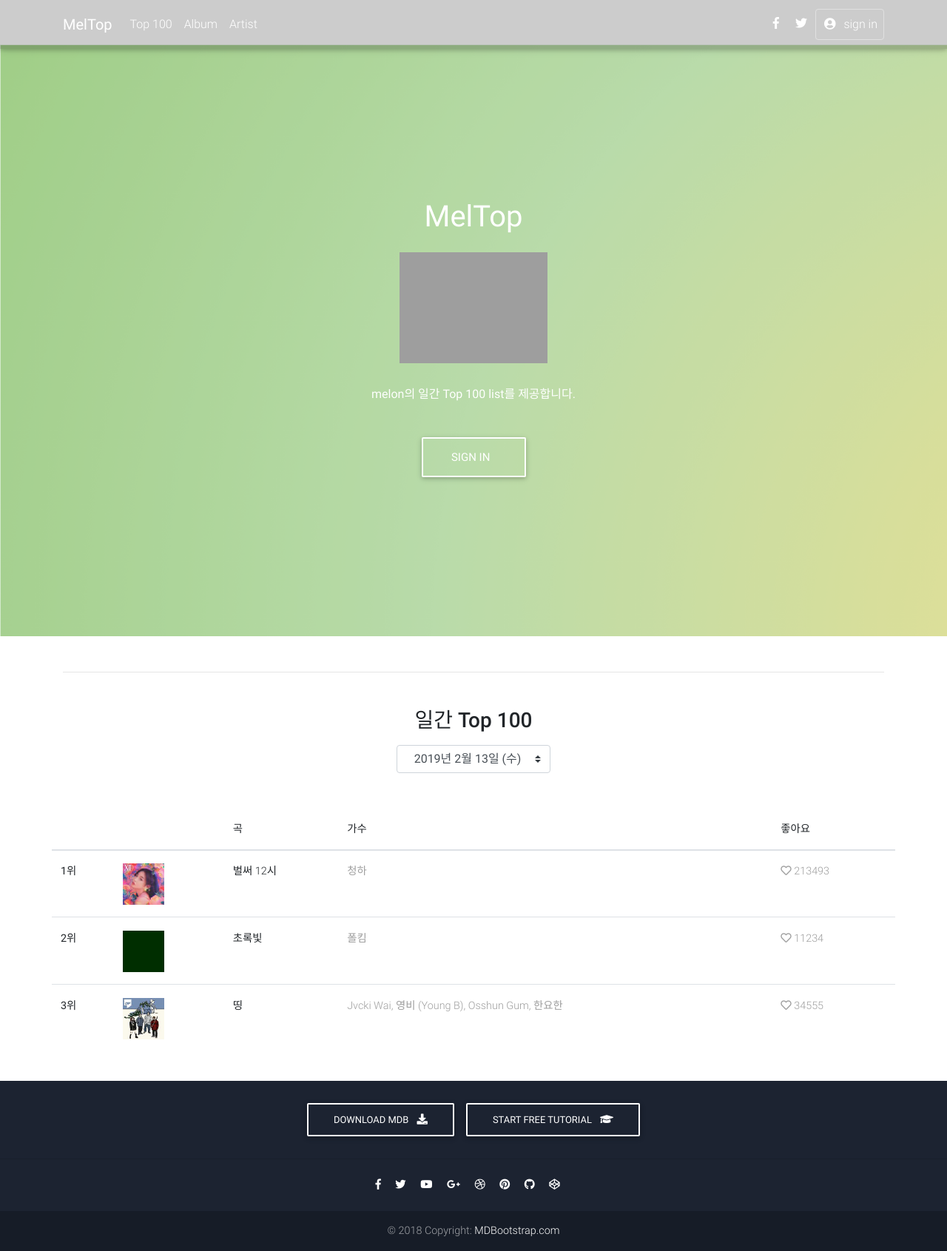
After one commit to eeuoo/Pyweb, a Flask app: page /meltop100 in a window 1280 px wide. The commit adds this page. Shown: the whole page at 74% size. Run offline with Flask 2, Linux system fonts and the light colour scheme; some libraries are stand-ins or nearby versions; grey boxes are pictures that could not be loaded.

Commit message:
2019-02-13

```diff
--- a/helloflask/static/css/style.css
+++ b/helloflask/static/css/style.css
@@ -3,6 +3,10 @@ html,
 body,
 .view {
   height: 100%; }
+
+body {
+  margin-top: 60px;
+}
 
 /* Full Page Carousel itself*/
 .carousel {
--- /dev/null
+++ b/helloflask/templates/melon_layout.html
@@ -0,0 +1,154 @@
+<!DOCTYPE html>
+<html lang="en">
+
+<head>
+  <meta charset="utf-8">
+  <meta name="viewport" content="width=device-width, initial-scale=1, shrink-to-fit=no">
+  <meta http-equiv="x-ua-compatible" content="ie=edge">
+  <title>Material Design Bootstrap</title>
+  <!-- Font Awesome -->
+  <link rel="stylesheet" href="https://use.fontawesome.com/releases/v5.7.0/css/all.css">
+  <!-- Bootstrap core CSS -->
+  <link href="../static/css/bootstrap.min.css" rel="stylesheet">
+  <!-- Material Design Bootstrap -->
+  <link href="../static/css/mdb.min.css" rel="stylesheet">
+  <!-- Your custom styles (optional) -->
+  <link href="{{ url_for('static', filename='css/style.css') }}" rel="stylesheet">
+  <style type="text/css">
+    @media (min-width: 800px) and (max-width: 850px) {
+      .navbar:not(.top-nav-collapse) {
+        background: #1C2331 !important;
+      }
+    }
+    .melonpng {
+      display: block;
+      margin-left: auto;
+      margin-right: auto;
+      width: 200px;
+      margin-bottom : 30px;
+    }
+
+  </style>
+</head>
+
+<body>
+{% block main %}{% endblock main %}
+
+
+
+<!--Footer-->
+  <footer class="page-footer text-center font-small mt-4 wow fadeIn">
+
+    <!--Call to action-->
+    <div class="pt-4">
+      <a class="btn btn-outline-white" href="https://mdbootstrap.com/docs/jquery/getting-started/download/" target="_blank"
+        role="button">Download MDB
+        <i class="fas fa-download ml-2"></i>
+      </a>
+      <a class="btn btn-outline-white" href="https://mdbootstrap.com/education/bootstrap/" target="_blank" role="button">Start
+        free tutorial
+        <i class="fas fa-graduation-cap ml-2"></i>
+      </a>
+    </div>
+    <!--/.Call to action-->
+
+    <hr class="my-4">
+
+    <!-- Social icons -->
+    <div class="pb-4">
+      <a href="https://www.facebook.com/mdbootstrap" target="_blank">
+        <i class="fab fa-facebook-f mr-3"></i>
+      </a>
+
+      <a href="https://twitter.com/MDBootstrap" target="_blank">
+        <i class="fab fa-twitter mr-3"></i>
+      </a>
+
+      <a href="https://www.youtube.com/watch?v=7MUISDJ5ZZ4" target="_blank">
+        <i class="fab fa-youtube mr-3"></i>
+      </a>
+
+      <a href="https://plus.google.com/u/0/b/107863090883699620484" target="_blank">
+        <i class="fab fa-google-plus-g mr-3"></i>
+      </a>
+
+      <a href="https://dribbble.com/mdbootstrap" target="_blank">
+        <i class="fab fa-dribbble mr-3"></i>
+      </a>
+
+      <a href="https://pinterest.com/mdbootstrap" target="_blank">
+        <i class="fab fa-pinterest mr-3"></i>
+      </a>
+
+      <a href="https://github.com/mdbootstrap/bootstrap-material-design" target="_blank">
+        <i class="fab fa-github mr-3"></i>
+      </a>
+
+      <a href="http://codepen.io/mdbootstrap/" target="_blank">
+        <i class="fab fa-codepen mr-3"></i>
+      </a>
+    </div>
+    <!-- Social icons -->
+
+    <!--Copyright-->
+    <div class="footer-copyright py-3">
+      © 2018 Copyright:
+      <a href="https://mdbootstrap.com/education/bootstrap/" target="_blank"> MDBootstrap.com </a>
+    </div>
+    <!--/.Copyright-->
+
+  </footer>
+  <!--/.Footer-->
+
+  <!--modal-->
+  <div class="modal fade" id="modalLoginForm" tabindex="-1" role="dialog"   aria-labelledby="myModalLabel" aria-hidden="true">
+      <div class="modal-dialog" role="document">
+        <div class="modal-content">
+          <div class="modal-header text-center">
+            <h4 class="modal-title w-100 font-weight-bold">Sign in</h4>
+            <button type="button" class="close" data-dismiss="modal" aria-label="Close">
+              <span aria-hidden="true">&times;</span>
+            </button>
+          </div>
+
+          <div class="modal-body mx-3">
+            <div class="md-form mb-5">
+              <i class="fas fa-envelope prefix grey-text"></i>
+              <input type="email" id="defaultForm-email" class="form-control validate">
+              <label data-error="wrong" data-success="right" for="defaultForm-email">Your email</label>
+            </div>
+
+            <div class="md-form mb-4">
+              <i class="fas fa-lock prefix grey-text"></i>
+              <input type="password" id="defaultForm-pass" class="form-control validate">
+              <label data-error="wrong" data-success="right" for="defaultForm-pass">Your password</label>
+            </div>
+
+          </div>
+
+          <div class="modal-footer d-flex justify-content-center">
+            <button class="btn btn-default">Login</button>
+          </div>
+
+        </div>
+      </div>
+    </div>
+
+
+  <!-- SCRIPTS -->
+  <!-- JQuery -->
+  <script type="text/javascript" src="{{ url_for('static', filename='js/jquery-3.3.1.min.js') }}" ></script>
+  <!-- Bootstrap tooltips -->
+  <script type="text/javascript" src= "{{ url_for('static', filename='js/popper.min.js') }}" ></script>
+  <!-- Bootstrap core JavaScript -->
+  <script type="text/javascript" src= "{{ url_for('static', filename='js/bootstrap.min.js') }}" ></script>
+  <!-- MDB core JavaScript -->
+  <script type="text/javascript" src="{{ url_for('static', filename='js/mdb.min.js') }}" ></script>
+  <!-- Initializations -->
+  <script type="text/javascript">
+    // Animations initialization
+    new WOW().init();
+
+  </script>
+</body>
+</html>
--- a/helloflask/templates/meltop100.html
+++ b/helloflask/templates/meltop100.html
@@ -1,89 +1,12 @@
-<!DOCTYPE html>
-<html lang="en">
+{% extends "melon_layout.html" %}
 
-<head>
-  <meta charset="utf-8">
-  <meta name="viewport" content="width=device-width, initial-scale=1, shrink-to-fit=no">
-  <meta http-equiv="x-ua-compatible" content="ie=edge">
-  <title>Material Design Bootstrap</title>
-  <!-- Font Awesome -->
-  <link rel="stylesheet" href="https://use.fontawesome.com/releases/v5.7.0/css/all.css">
-  <!-- Bootstrap core CSS -->
-  <link href="css/bootstrap.min.css" rel="stylesheet">
-  <!-- Material Design Bootstrap -->
-  <link href="css/mdb.min.css" rel="stylesheet">
-  <!-- Your custom styles (optional) -->
-  <link href="css/style.min.css" rel="stylesheet">
-  <style type="text/css">
-    @media (min-width: 800px) and (max-width: 850px) {
-      .navbar:not(.top-nav-collapse) {
-        background: #1C2331 !important;
-      }
-    }
-    .aaa { color : red;}
-    .bbb { color : blue;}
-
-  </style>
-</head>
-
-<body>
-
-  <h1 style="color:green;"> Jinja Test : {{Title}} {{mu}} </h1>
-
-  <hr>
-    <ul>
-      {% for title, link, ref in navis recursive %}
-          <li>
-              <a href={{link}} >{{title}}</a>
-              <ul>{{ loop(ref) }}</ul>
-          </li>
-      {% endfor %}
-    </ul>
-
-  <hr>
-  <ul>
-      {% for rank, title, name, hide, ref in lst2 recursive %}
-          <li>
-              {{title}}: {{name}}
-              <ul class="sub">{{ loop(ref) }}</ul>
-              {% if loop(ref) %}
-              {% endif %}
-          </li>
-      {% endfor %}
-    </ul>
-
-  <hr>
-
-  <ul>
-    {% for item in lst %}
-        <li>{{item[0]}}: {{item[1]}}</li>
-    {% endfor %}
-
-    {% for title, name, isShow in lst if isShow %}
-        <li class="{{loop.cycle('aaa', 'bbb')}}" > {{title}}: {{name}} - {{loop.depth}}</li>
-    {% endfor %}
-  </ul>
-
-
-  <pre>
-
-    {{ "<strong>Strong</strong>" | safe}}
-    {{ "<strong>Strong</strong>" | striptags}}
-
-    {% raw %}
-    {% if True  %}
-          TTT
-    {% endif %}
-    {% endraw %}
-
-  </pre>
-
+{% block main %}
   <!-- Navbar -->
   <nav class="navbar fixed-top navbar-expand-lg navbar-dark scrolling-navbar">
     <div class="container">
 
       <!-- Brand -->
-      <a class="navbar-brand" href="#" target="_blank">
+      <a class="navbar-brand" href="#" target="_self">
         <strong>MelTop</strong>
       </a>
 
@@ -122,10 +45,8 @@
             </a>
           </li>
           <li class="nav-item">
-            <a href="https://github.com/mdbootstrap/bootstrap-material-design" class="nav-link border border-light rounded"
-              target="_blank">
-              <i class="fas fa-user-circle mr-2"></i>sign in
-
+            <a href="" class="nav-link border border-light rounded" data-toggle="modal" data-target="#modalLoginForm">
+              <i class="fas fa-user-circle mr-2 text-center"></i>sign in
             </a>
           </li>
         </ul>
@@ -183,7 +66,7 @@
 
       <!--First slide-->
       <div class="carousel-item active">
-        <div class="view" style="background-image: url('../full-page-image-carousel/img/melon222.png'); background-repeat: no-repeat; background-size: cover;">
+        <div class="view" style="background-image: url('../static/img/melon222.png'); background-repeat: no-repeat; background-size: cover;">
 
           <!-- Mask & flexbox options-->
           <div class="mask rgba-green-slight d-flex justify-content-center align-items-center">
@@ -193,14 +76,14 @@
               <h1 class="mb-4">
                 <strong>MelTop</strong>
               </h1>
-
+              <img src="../static/img/melon_PNG14382.png" class="melonpng" >
               <p>
                 <strong>melon의 일간 Top 100 list를 제공합니다.</strong>
               </p>
 
               <br>
-              <br>
-              <a target="_blank" href="https://mdbootstrap.com/education/bootstrap/" class="btn btn-outline-white btn-lg">Sign in
+
+              <a href="" class="btn btn-outline-white btn-lg" data-toggle="modal" data-target="#modalLoginForm">Sign in
                 <i class="fas ml-1"></i>
               </a>
             </div>
@@ -227,10 +110,19 @@
       <hr class="my-5">
 
       <!--Section: Main features & Quick Start-->
-      <section >
+      <section id="dailyList" >
 
-        <h3 id="dailyList" class="h3 text-center mb-3">일간 Top 100</h3>
-        <p class=" text-center mb-5">2019년 2월 8일 (목)</p>
+        <h3 class="h3 text-center mb-3">일간 Top 100</h3>
+
+        <div class="text-center">
+        <select class="custom-select text-center mb-5" style="width : 13rem;" >
+        <!--TODO 날짜 선택 박스 디폴트 값 '오늘'로 설정하기 -->
+        <option selected>2019년 2월 13일 (수) </option>
+        <option value="1">2019년 2월 12일 (화)</option>
+        <option value="2">2019년 2월 11일 (월)</option>
+        <option value="3">2019년 2월 10일 (일)</option>
+        </select>
+        </div>
 
         <!--Grid row-->
         <div class="row wow fadeIn">
@@ -249,7 +141,7 @@
               <tr>
                 <th scope="row">1위</th>
                 <td>
-                  <img src="../full-page-image-carousel/img/melon_img3.png" style="width:3.5rem;" ></img>
+                  <img src="../static/img/melon_img3.png" style="width:3.5rem;" ></img>
                 </td>
                 <td>벌써 12시</td>
                 <td class="grey-text">청하</td>
@@ -261,7 +153,7 @@
               <tr>
                 <th scope="row">2위</th>
                 <td>
-                  <img src="../full-page-image-carousel/img/melon_img1.png" style="width:3.5rem;" ></img>
+                  <img src="../static/img/melon_img1.png" style="width:3.5rem;" ></img>
                 </td>
                 <td>초록빛</td>
                 <td class="grey-text">폴킴</td>
@@ -273,7 +165,7 @@
               <tr>
                 <th scope="row">3위</th>
                 <td>
-                  <img src="../full-page-image-carousel/img/melon_img5.png" style="width:3.5rem;" ></img>
+                  <img src="../static/img/melon_img5.png" style="width:3.5rem;" ></img>
                 </td>
                 <td >띵</td>
                 <td class="grey-text">Jvcki Wai, 영비 (Young B), Osshun Gum, 한요한</td>
@@ -296,85 +188,4 @@
   </main>
   <!--Main layout-->
 
-  <!--Footer-->
-  <footer class="page-footer text-center font-small mt-4 wow fadeIn">
-
-    <!--Call to action-->
-    <div class="pt-4">
-      <a class="btn btn-outline-white" href="https://mdbootstrap.com/docs/jquery/getting-started/download/" target="_blank"
-        role="button">Download MDB
-        <i class="fas fa-download ml-2"></i>
-      </a>
-      <a class="btn btn-outline-white" href="https://mdbootstrap.com/education/bootstrap/" target="_blank" role="button">Start
-        free tutorial
-        <i class="fas fa-graduation-cap ml-2"></i>
-      </a>
-    </div>
-    <!--/.Call to action-->
-
-    <hr class="my-4">
-
-    <!-- Social icons -->
-    <div class="pb-4">
-      <a href="https://www.facebook.com/mdbootstrap" target="_blank">
-        <i class="fab fa-facebook-f mr-3"></i>
-      </a>
-
-      <a href="https://twitter.com/MDBootstrap" target="_blank">
-        <i class="fab fa-twitter mr-3"></i>
-      </a>
-
-      <a href="https://www.youtube.com/watch?v=7MUISDJ5ZZ4" target="_blank">
-        <i class="fab fa-youtube mr-3"></i>
-      </a>
-
-      <a href="https://plus.google.com/u/0/b/107863090883699620484" target="_blank">
-        <i class="fab fa-google-plus-g mr-3"></i>
-      </a>
-
-      <a href="https://dribbble.com/mdbootstrap" target="_blank">
-        <i class="fab fa-dribbble mr-3"></i>
-      </a>
-
-      <a href="https://pinterest.com/mdbootstrap" target="_blank">
-        <i class="fab fa-pinterest mr-3"></i>
-      </a>
-
-      <a href="https://github.com/mdbootstrap/bootstrap-material-design" target="_blank">
-        <i class="fab fa-github mr-3"></i>
-      </a>
-
-      <a href="http://codepen.io/mdbootstrap/" target="_blank">
-        <i class="fab fa-codepen mr-3"></i>
-      </a>
-    </div>
-    <!-- Social icons -->
-
-    <!--Copyright-->
-    <div class="footer-copyright py-3">
-      © 2018 Copyright:
-      <a href="https://mdbootstrap.com/education/bootstrap/" target="_blank"> MDBootstrap.com </a>
-    </div>
-    <!--/.Copyright-->
-
-  </footer>
-  <!--/.Footer-->
-
-  <!-- SCRIPTS -->
-  <!-- JQuery -->
-  <script type="text/javascript" src="js/jquery-3.3.1.min.js"></script>
-  <!-- Bootstrap tooltips -->
-  <script type="text/javascript" src="js/popper.min.js"></script>
-  <!-- Bootstrap core JavaScript -->
-  <script type="text/javascript" src="js/bootstrap.min.js"></script>
-  <!-- MDB core JavaScript -->
-  <script type="text/javascript" src="js/mdb.min.js"></script>
-  <!-- Initializations -->
-  <script type="text/javascript">
-    // Animations initialization
-    new WOW().init();
-
-  </script>
-</body>
-
-</html>
+{% endblock main %}
```
Also changed, not shown: other parts of helloflask/templates/meltop100.html (+0 -38 lines), helloflask/__init__.py (+25 -13 lines), helloflask/class_test.py (deleted, +0 -17 lines), helloflask/templates/application.html (+37 -32 lines), helloflask/templates/layout.html (added, +42 -0 lines), helloflask/templates/macro/tests.html (added, +12 -0 lines), 2 other files.
